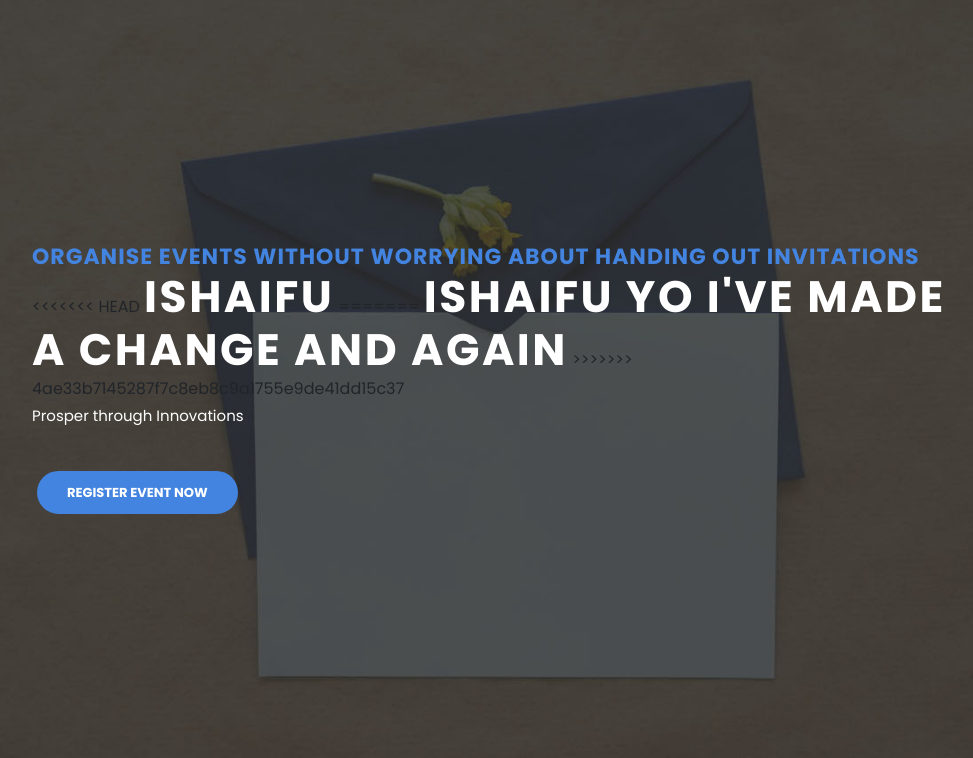
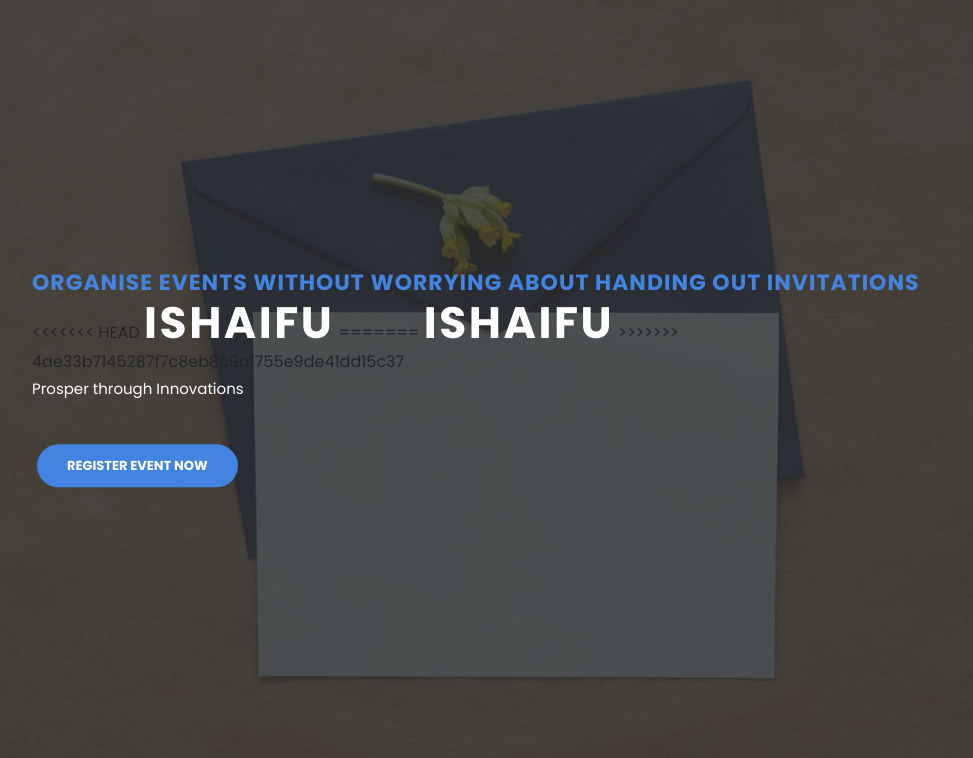
Before and after one commit to iamaplanet/planet, a Django app: page / in a window 1280 px wide. Shown: the part 97-855 px from the top of the page, without its empty margins (128-1101 px from the left). Run offline with Django 3.2, Linux system fonts and the light colour scheme; some libraries are stand-ins or nearby versions.

Commit message:
reversed extra text

```diff
--- a/website/templates/index.html
+++ b/website/templates/index.html
@@ -24,7 +24,7 @@
 <<<<<<< HEAD
                 <h4>Ishaifu</h4>
 =======
-                <h4>Ishaifu Yo I've made a change and again</h4>
+                <h4>Ishaifu</h4>
 >>>>>>> 4ae33b7145287f7c8eb8c9a1755e9de41dd15c37
                 <p>Prosper through Innovations</p>
                 <a href="register.html" class="filled-button">Register Event Now</a>
```
